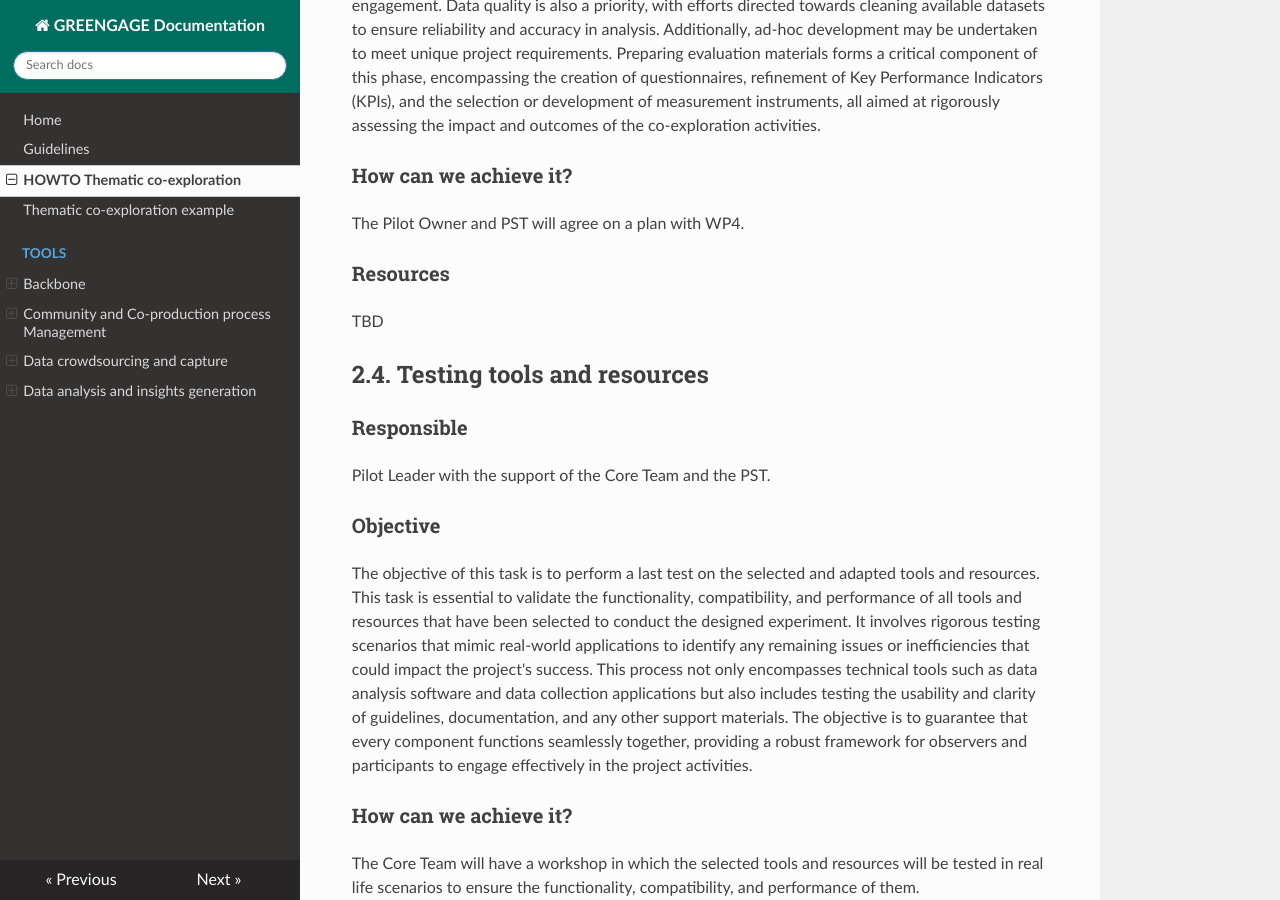
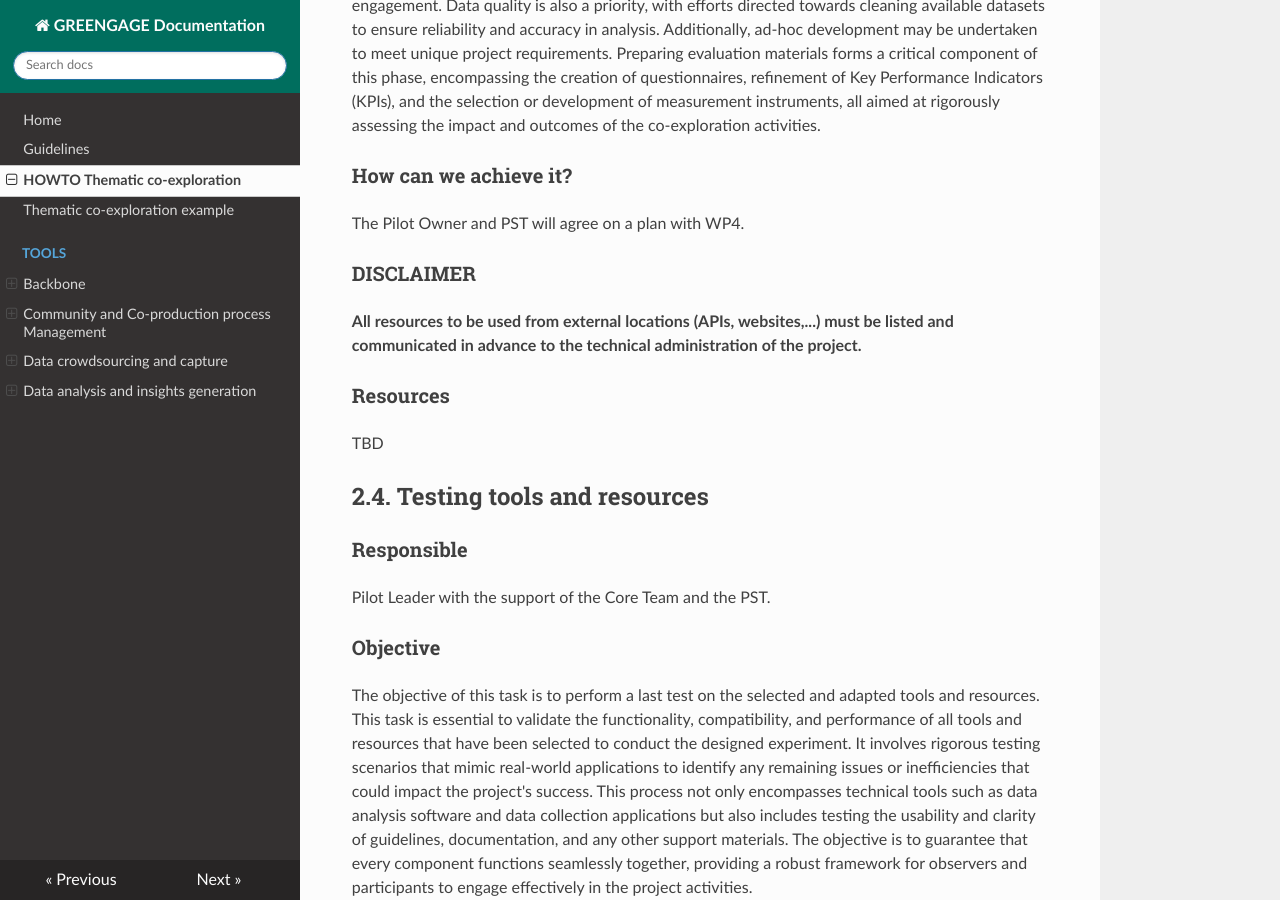
Before and after one commit to Greengage-project/Documentation, an MkDocs documentation site: the page built from docs/HOWTO Thematic co-explorations.md, in a window 1280 px wide and 900 px high, scrolled down 10083 px. Built offline with MkDocs 1.6.1, drawn with Linux system fonts in a browser that asks for light colours; nearby versions of some CDN libraries.

Commit message:
Disclaimer

```diff
--- a/docs/HOWTO Thematic co-explorations.md
+++ b/docs/HOWTO Thematic co-explorations.md
@@ -361,6 +361,10 @@ To ensure the effectiveness and efficiency of the thematic co-exploration, it is
 ### How can we achieve it?
 
 The Pilot Owner and PST will agree on a plan with WP4.
+
+### DISCLAIMER
+
+**All resources to be used from external locations (APIs, websites,...) must be listed and communicated in advance to the technical administration of the project.**
 
 
 
```
